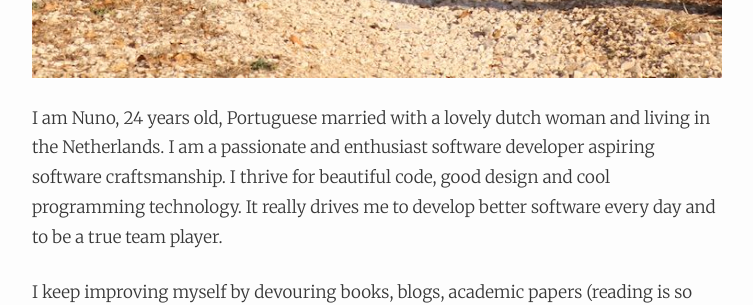
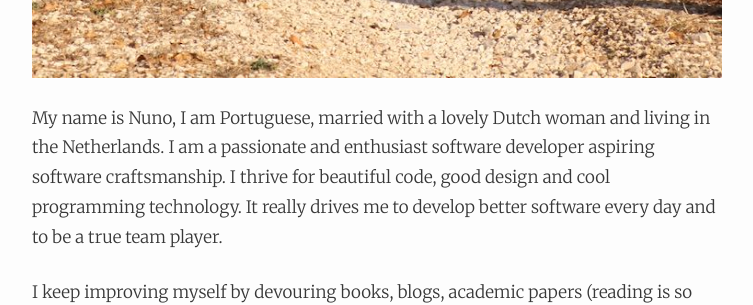
Before and after one commit to NunoAlexandre/nunoalexandre.github.io, a Jekyll site: the page built from zabout.md, in a window 1280 px wide and 900 px high, scrolled down 1300 px. Shown: the part 153-458 px from the top of the window, without its empty margins (263-1016 px from the left). Built offline with Jekyll 4.4.1, drawn with Linux system fonts in a browser that asks for light colours; comment, search, counter and statistics services are not loaded.

Commit message:
Minor about update

```diff
--- a/zabout.md
+++ b/zabout.md
@@ -10,7 +10,7 @@ id: /about/
 ## Hi!
 
 <p><img width="100%" src="/images/meandaslan.jpeg"/></p>
-I am Nuno, 24 years old, Portuguese married with a lovely dutch woman and living in the Netherlands.
+My name is Nuno, I am Portuguese, married with a lovely Dutch woman and living in the Netherlands.
 I am a passionate and enthusiast software developer aspiring software craftsmanship.
 I thrive for beautiful code, good design and cool programming technology.
 It really drives me to develop better software every day and to be a true team player.
```
